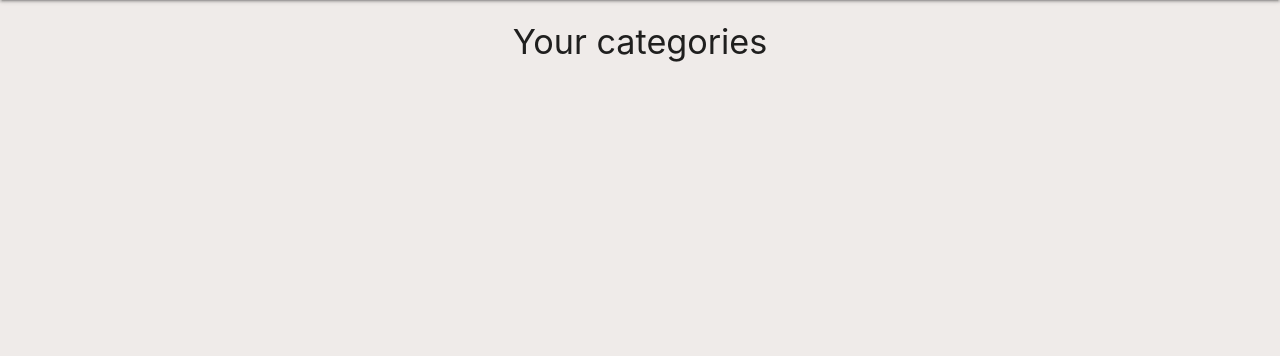
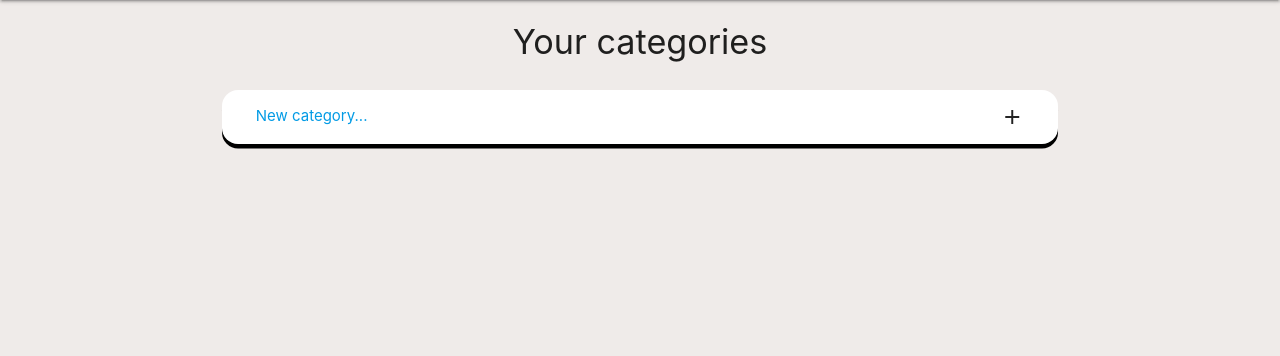
Before and after one commit to Shirral/Roll4, a Flask app: page /categories in a window 1280 px wide. Shown: the part 64-420 px from the top of the page. Run offline with Flask 3, Linux system fonts and the light colour scheme; the visitor is signed in with stand-in values (Sample User, id 1); data that the repository does not hold is empty.

Commit message:
Add, route and link addcategory.html

```diff
--- a/roll4app/routes.py
+++ b/roll4app/routes.py
@@ -138,3 +138,12 @@ def categories():
 
     flash("You must be logged in to view this page!")
     return redirect(url_for("login"))
+
+@app.route("/addcategory")
+def addcategory():
+    if "currentuser" in session:
+
+        return render_template("addcategory.html")
+
+    flash("You must be logged in to view this page!")
+    return redirect(url_for("login"))
--- /dev/null
+++ b/roll4app/templates/addcategory.html
@@ -0,0 +1,6 @@
+{% extends "base.html" %}
+{% block title %}Your categories{% endblock %}
+{% block content %}
+
+
+{% endblock %}
--- a/roll4app/templates/categories.html
+++ b/roll4app/templates/categories.html
@@ -3,6 +3,13 @@
 {% block content %}
 
     <h4 class="center">Your categories</h4>
+
+    <div class="cardimport row">
+        <div class="col s12">
+            <a href="{{url_for('addcategory')}}">New category...</a>
+            <i class="material-icons right">add</i>
+        </div>
+    </div>
 
     {% for category in categories %}
         <div class="cardimport">
```
